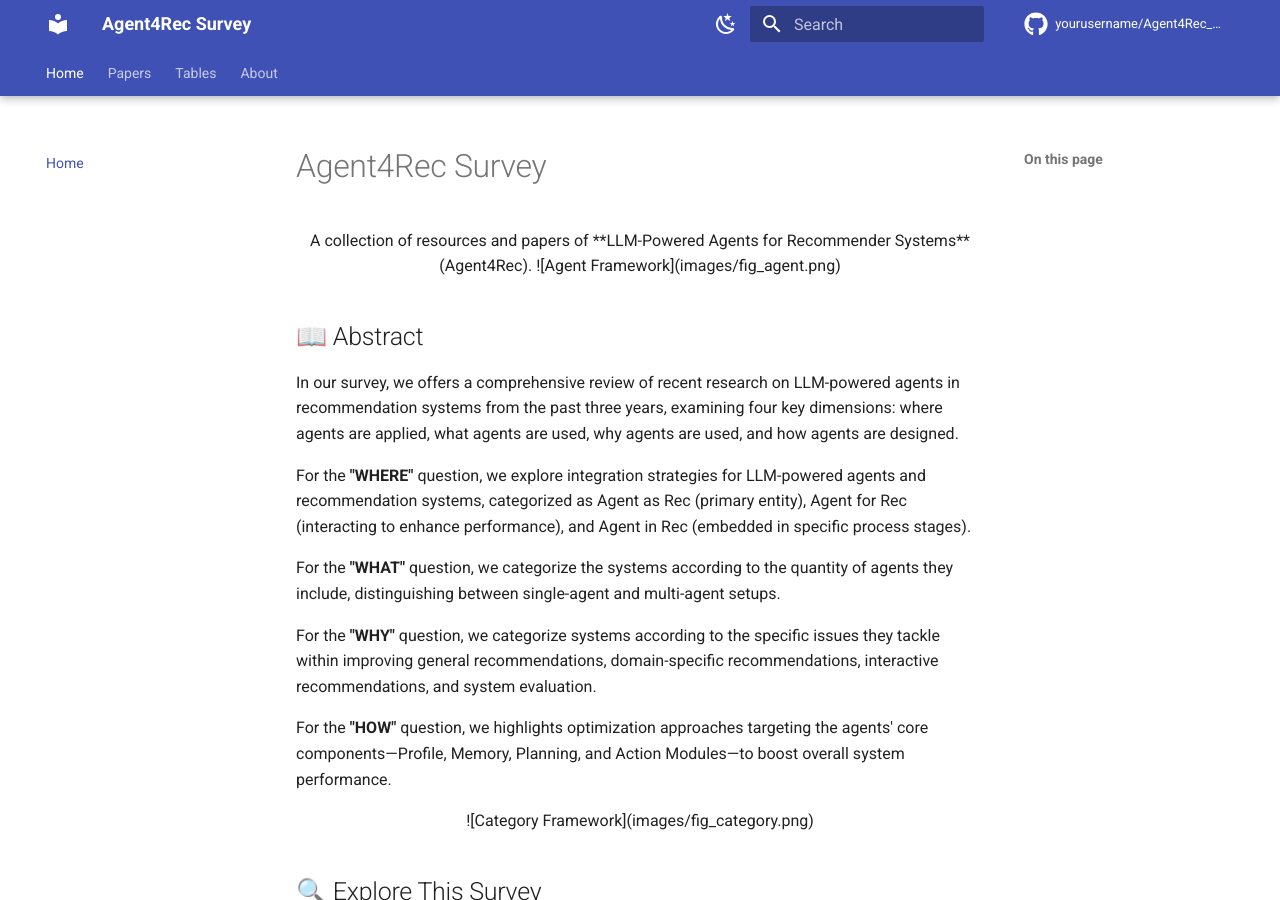
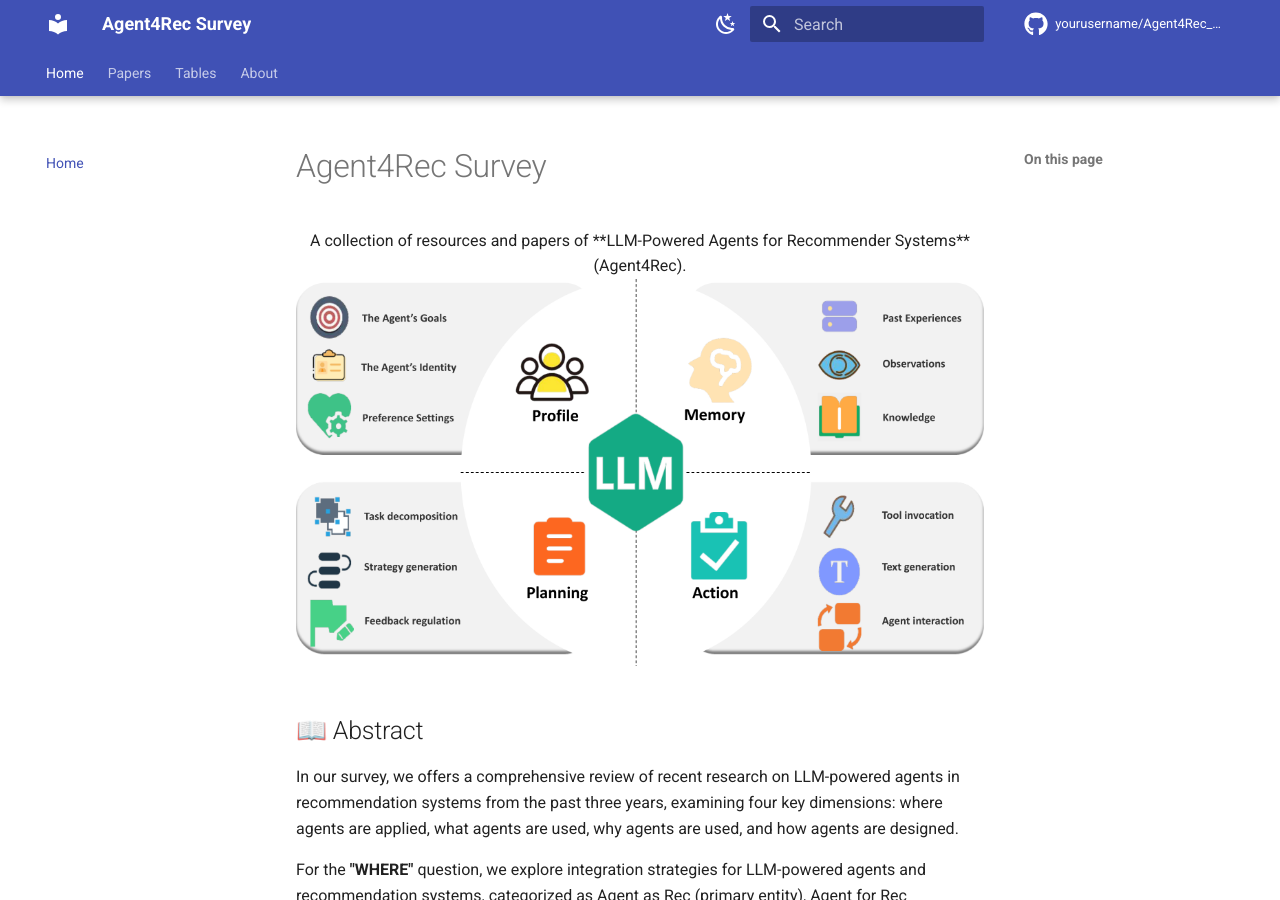
Before and after one commit to dongjingWANG/Agent4Rec_Survey, an MkDocs documentation site: the page built from docs/index.md, in a window 1280 px wide and 900 px high. Built offline with MkDocs 1.6.1 and Material for MkDocs 9.7.7, drawn with Linux system fonts in a browser that asks for light colours; comment, search, counter and statistics services are not loaded.

Commit message:
Add files via upload

```diff
--- a/docs/index.md
+++ b/docs/index.md
@@ -4,7 +4,7 @@
 
 A collection of resources and papers of **LLM-Powered Agents for Recommender Systems** (Agent4Rec).
 
-![Agent Framework](images/fig_agent.png)
+<img src="images/fig_agent.png" alt="Agent Framework" style="max-width: 100%;">
 
 </div>
 
@@ -22,7 +22,7 @@ For the **"HOW"** question, we highlights optimization approaches targeting the
 
 <div align="center">
 
-![Category Framework](images/fig_category.png)
+<img src="images/fig_category.png" alt="Category Framework" style="max-width: 100%;">
 
 </div>
 
```
